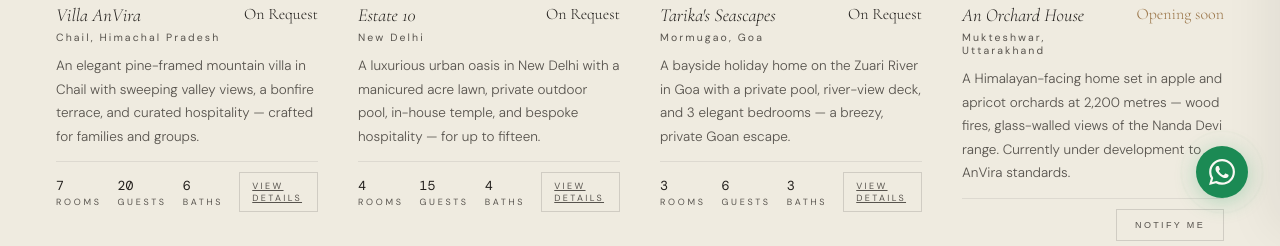
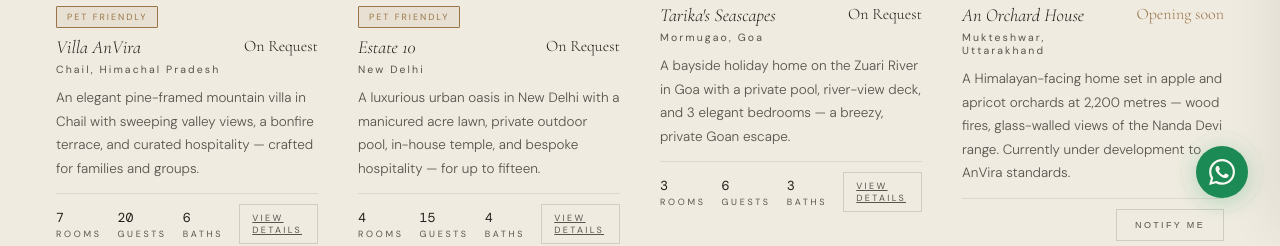
Before and after one commit to SaniN30/AnVira-, a plain HTML site: page estates/index.html in a window 1280 px wide. Shown: the part 570-816 px from the top of the page. Drawn offline with nearby package versions, Linux system fonts and the light colour scheme.

Commit message:
feat: mark Villa AnVira and Estate 10 as pet friendly
Add a Pet Friendly amenity and listing-card badge for the two
pet-friendly estates, driven from assets/js/data.js. Hand-patched
the already-generated estate pages instead of rerunning
build-estates.mjs, since the generator is missing the phone-number
footer feature added by hand in a prior commit and would regress it.

```diff
--- a/assets/css/main.css
+++ b/assets/css/main.css
@@ -453,6 +453,11 @@
     }
     .prop-card:hover .ci { transform: scale(1.04); }
     .ctag { font-size: 9.5px; letter-spacing: .38em; text-transform: uppercase; color: var(--faint); margin-bottom: 7px; }
+    .pet-badge {
+      display: inline-block; font-size: 9px; letter-spacing: .22em; text-transform: uppercase;
+      color: var(--gold); border: 1px solid var(--gold); background: var(--gold-light);
+      padding: 4px 10px; border-radius: 1px; margin-bottom: 8px;
+    }
     .crow { display: flex; align-items: flex-start; justify-content: space-between; margin-bottom: 10px; }
     .cname { font-family: 'Cormorant Garamond', serif; font-size: 1.15rem; font-weight: 300; font-style: italic; color: var(--text); }
     .cloc  { font-size: 10.5px; letter-spacing: .2em; color: var(--mid); margin-top: 3px; }
--- a/assets/js/data.js
+++ b/assets/js/data.js
@@ -61,7 +61,8 @@ const PROPERTIES = [
       ],
       bring: ['Warm layers for the evenings', 'Walking shoes for the forest trails', 'Government ID for all adult guests', 'Any regular medication — the nearest chemist is 20 minutes away'],
     },
-    amenities: ['Private Terrace','Bonfire Pit','Valley Views','Curated Dining','Chef on Request','Gazebo','Indoor Games','24/7 Staff','Free Parking'],
+    amenities: ['Private Terrace','Bonfire Pit','Valley Views','Curated Dining','Chef on Request','Gazebo','Indoor Games','24/7 Staff','Free Parking','Pet Friendly'],
+    petFriendly: true,
     images: [
       'chail/anvira-terrace.webp',
       'chail/villa-anvira-by-gtv-estate-6e2617.jpg',
@@ -161,7 +162,8 @@ const PROPERTIES = [
       ],
       bring: ['Swimwear', 'Government ID for all adult guests', 'Event plans, if any — lawn setups are arranged in advance'],
     },
-    amenities: ['Private Pool','Manicured Lawn','Bonfire Area','Home Chef','Party Lawn','Indoor Lounge','24/7 Security','Concierge','Parking'],
+    amenities: ['Private Pool','Manicured Lawn','Bonfire Area','Home Chef','Party Lawn','Indoor Lounge','24/7 Security','Concierge','Parking','Pet Friendly'],
+    petFriendly: true,
     images: [
       'Delhi/estate10-exterior.webp',
       'Delhi/estate-10-by-gtv-estate-b9e624.jpg',
--- a/assets/js/home.js
+++ b/assets/js/home.js
@@ -222,6 +222,7 @@ PROPERTIES.forEach(p => {
   el.innerHTML = `
     <div class="ci-wrap"><img class="ci" src="${img(p.card)}" alt="${p.name}" loading="lazy" /></div>
     <div class="ctag">${p.tag}</div>
+    ${p.petFriendly ? '<span class="pet-badge">Pet Friendly</span>' : ''}
     <div class="crow">
       <div><div class="cname">${p.name}</div><div class="cloc">${p.loc}</div></div>
       <div class="cprice">${p.price}</div>
--- a/estates/index.html
+++ b/estates/index.html
@@ -74,6 +74,7 @@
         <div class="prop-card" data-region="Himachal" data-guests="20" data-cursor onclick="location.href='./villa-anvira.html'">
           <div class="ci-wrap"><img class="ci" src="../chail/villa-anvira-by-gtv-estate-6e2617.jpg" alt="Villa AnVira" loading="lazy" /></div>
           <div class="ctag">Hill Retreat</div>
+          <span class="pet-badge">Pet Friendly</span>
           <div class="crow">
             <div><div class="cname">Villa AnVira</div><div class="cloc">Chail, Himachal Pradesh</div></div>
             <div class="cprice">On Request</div>
@@ -89,6 +90,7 @@
         <div class="prop-card" data-region="Delhi" data-guests="15" data-cursor onclick="location.href='./estate-10.html'">
           <div class="ci-wrap"><img class="ci" src="../Delhi/estate10-exterior.webp" alt="Estate 10" loading="lazy" /></div>
           <div class="ctag">Urban Estate</div>
+          <span class="pet-badge">Pet Friendly</span>
           <div class="crow">
             <div><div class="cname">Estate 10</div><div class="cloc">New Delhi</div></div>
             <div class="cprice">On Request</div>
--- a/tools/build-estates.mjs
+++ b/tools/build-estates.mjs
@@ -224,6 +224,7 @@ function estatePage(p) {
         <div class="prop-card" data-cursor onclick="location.href='./${o.id}.html'">
           <div class="ci-wrap"><img class="ci" src="../${o.card}" alt="${esc(o.name)}" loading="lazy" /></div>
           <div class="ctag">${esc(o.tag)}</div>
+          ${o.petFriendly ? '<span class="pet-badge">Pet Friendly</span>' : ''}
           <div class="crow">
             <div><div class="cname">${esc(o.name)}</div><div class="cloc">${esc(o.loc)}</div></div>
             <div class="cprice">${esc(o.price)}</div>
@@ -486,6 +487,7 @@ function listingPage() {
         <div class="prop-card" data-region="${esc(p.region)}" data-guests="${p.maxGuests}" data-cursor onclick="location.href='./${p.id}.html'">
           <div class="ci-wrap"><img class="ci" src="../${p.card}" alt="${esc(p.name)}" loading="lazy" /></div>
           <div class="ctag">${esc(p.tag)}</div>
+          ${p.petFriendly ? '<span class="pet-badge">Pet Friendly</span>' : ''}
           <div class="crow">
             <div><div class="cname">${esc(p.name)}</div><div class="cloc">${esc(p.loc)}</div></div>
             <div class="cprice">${esc(p.price)}</div>
```
Also changed, not shown: estates/estate-10.html (+6 -0 lines), estates/tarikas-seascapes.html (+2 -0 lines), estates/villa-anvira.html (+6 -0 lines).
